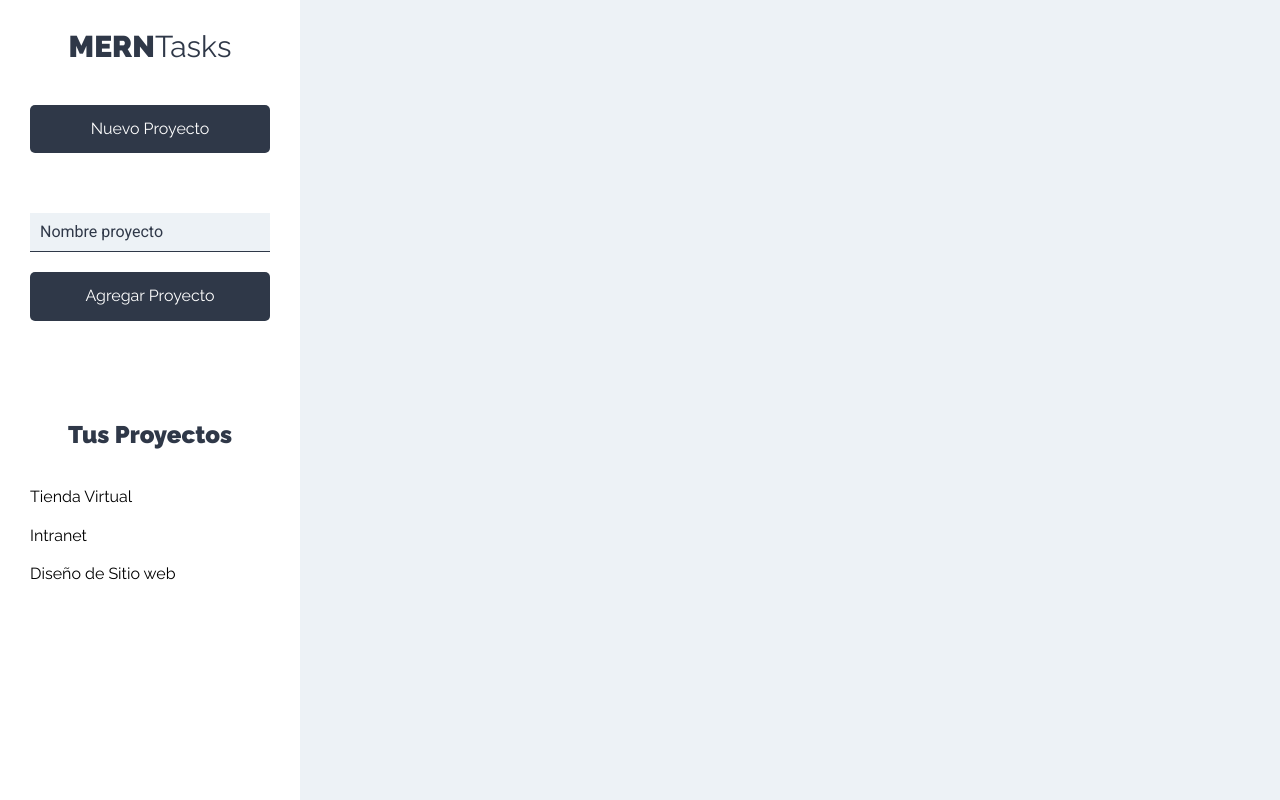
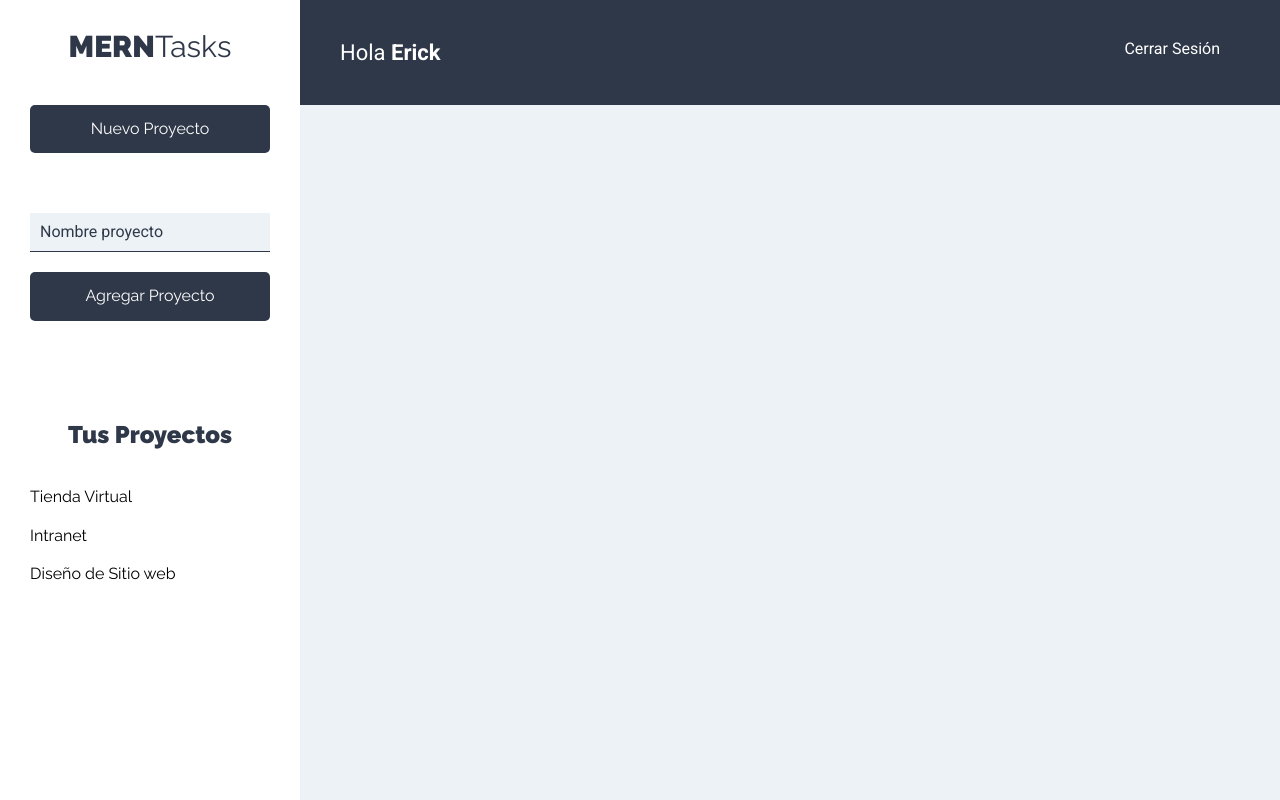
Before and after one commit to Erickowski/MERNTasks_frontend, a React (Create React App) app: page /proyectos in a window 1280 px wide. Built offline with nearby package versions, Linux system fonts and the light colour scheme.

Commit message:
Diseño Barra

```diff
--- /dev/null
+++ b/src/components/layout/Barra.jsx
@@ -0,0 +1,16 @@
+import React from "react";
+
+const Barra = () => {
+  return (
+    <div className="app-header">
+      <p className="nombre-usuario">
+        Hola <span>Erick</span>
+      </p>
+      <nav className="nav-principal">
+        <a href="#!">Cerrar Sesión</a>
+      </nav>
+    </div>
+  );
+};
+
+export default Barra;
--- a/src/components/proyectos/Proyectos.jsx
+++ b/src/components/proyectos/Proyectos.jsx
@@ -1,4 +1,5 @@
 import React from "react";
+import Barra from "../layout/Barra";
 import Sidebar from "../layout/Sidebar";
 
 const Proyectos = () => {
@@ -6,6 +7,7 @@ const Proyectos = () => {
     <div className="contenedor-app">
       <Sidebar />
       <div className="seccion-principal">
+        <Barra />
         <main>
           <div className="contenedor-tareas"></div>
         </main>
```
